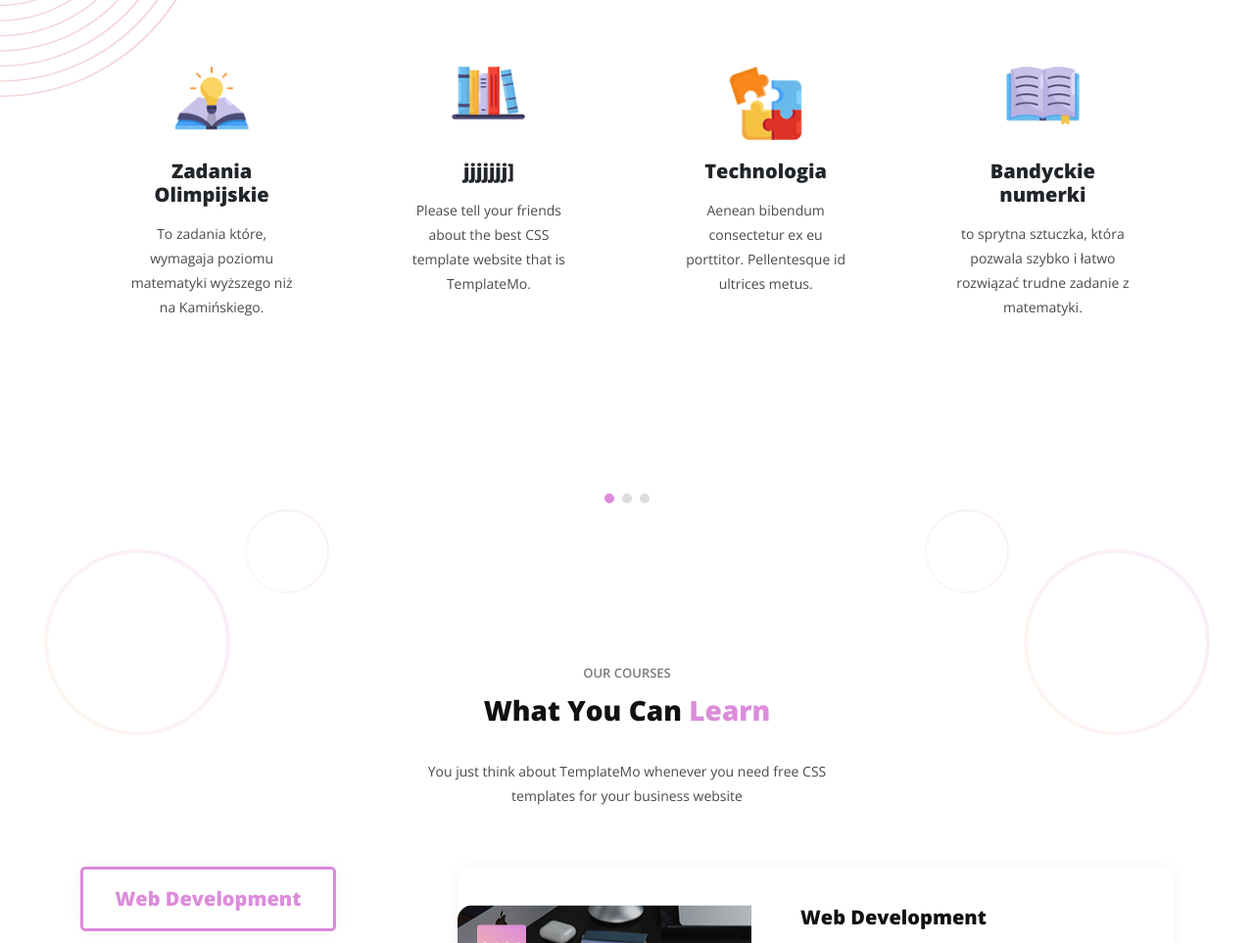
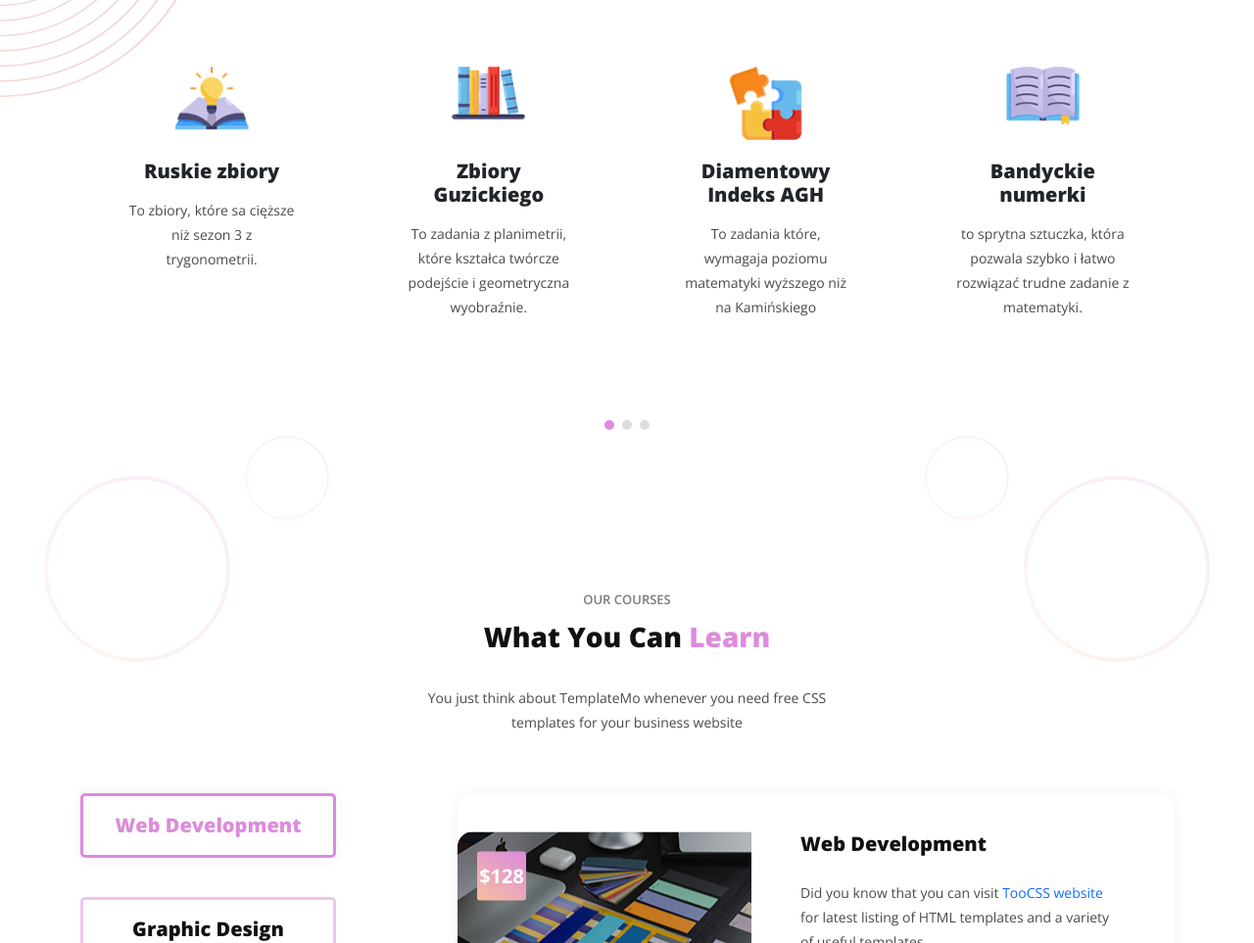
Before and after one commit to kaflowaty/zadaniamajowe, a plain HTML site: page index.html in a window 1280 px wide. Shown: the part 941-1904 px from the top of the page at 98% size. Drawn offline with nearby package versions, Linux system fonts and the light colour scheme.

Commit message:
Update index.html
adada

```diff
--- a/index.html
+++ b/index.html
@@ -119,8 +119,8 @@ https://templatemo.com/tm-573-Neck hurt
                 <div class="icon">
                   <img src="assets/images/service-icon-02.png" alt="">
                 </div>
-                <h4>Zadania Olimpijskie</h4>
-                <p>To zadania które, wymagaja poziomu matematyki wyższego niż na Kamińskiego.</p>
+                <h4>Ruskie zbiory</h4>
+                <p>To zbiory, które sa cięższe niż sezon 3 z trygonometrii.</p>
               </div>
             </div>
             <div class="item">
@@ -128,8 +128,8 @@ https://templatemo.com/tm-573-Neck hurt
                 <div class="icon">
                   <img src="assets/images/service-icon-03.png" alt="">
                 </div>
-                <h4> jjjjjjj]</h4>
-                <p>Please tell your friends about the best CSS template website that is TemplateMo.</p>
+                <h4> Zbiory Guzickiego </h4>
+                <p> To zadania z planimetrii, które kształca twórcze podejście i geometryczna wyobraźnie. </p>
               </div>
             </div>
             <div class="item">
@@ -137,8 +137,8 @@ https://templatemo.com/tm-573-Neck hurt
                 <div class="icon">
                   <img src="assets/images/service-icon-04.png" alt="">
                 </div>
-                <h4>Technologia</h4>
-                <p>Aenean bibendum consectetur ex eu porttitor. Pellentesque id ultrices metus.</p>
+                <h4>Diamentowy Indeks AGH</h4>
+                <p>To zadania które, wymagaja poziomu matematyki wyższego niż na Kamińskiego</p>
               </div>
             </div>
             <div class="item">
@@ -155,8 +155,8 @@ https://templatemo.com/tm-573-Neck hurt
                 <div class="icon">
                   <img src="assets/images/service-icon-02.png" alt="">
                 </div>
-                <h4>Diamentowy Indeks AGH</h4>
-                <p>To ogólnopolska olimpiada przedmiotowa, której laureaci mogą ubiegać się o przyjęcie na studia w AGH z pominięciem postępowania kwalifikacyjnego.</p>
+                <h4>Ruskie zbiory</h4>
+                <p>vTo zadania które, wymagaja poziomu matematyki wyższego niż na Kamińskiego</p>
               </div>
             </div>
             <div class="item">
@@ -173,8 +173,8 @@ https://templatemo.com/tm-573-Neck hurt
                 <div class="icon">
                   <img src="assets/images/service-icon-04.png" alt="">
                 </div>
-                <h4>Technology</h4>
-                <p>Aenean bibendum consectetur ex eu porttitor. Pellentesque id ultrices metus.</p>
+                <h4>Zbiory Guzickiego</h4>
+                <p>To zadania z planimetrii, które kształca twórcze podejście i geometryczna wyobraźnie.</p>
               </div>
             </div>
             <div class="item">
@@ -182,8 +182,8 @@ https://templatemo.com/tm-573-Neck hurt
                 <div class="icon">
                   <img src="assets/images/service-icon-01.png" alt="">
                 </div>
-                <h4>Bandyckie numerki</h4>
-                <p>to sprytna sztuczka, która pozwala szybko i łatwo rozwiązać trudne zadanie z matematyki.</p>
+                <h4>Diamentowy Indeks AGH</h4>
+                <p>To zadania które, wymagaja poziomu matematyki wyższego niż na Kamińskiego.</p>
               </div>
             </div>
             <div class="item">
@@ -191,8 +191,8 @@ https://templatemo.com/tm-573-Neck hurt
                 <div class="icon">
                   <img src="assets/images/service-icon-02.png" alt="">
                 </div>
-                <h4>Creative Ideas</h4>
-                <p>Aenean bibendum consectetur ex eu porttitor. Pellentesque id ultrices metus.</p>
+                <h4>Bandyckie Numerki </h4>
+                <p>to sprytna sztuczka, która pozwala szybko i łatwo rozwiązać trudne zadanie z matematyki.</p>
               </div>
             </div>
             <div class="item">
@@ -200,8 +200,8 @@ https://templatemo.com/tm-573-Neck hurt
                 <div class="icon">
                   <img src="assets/images/service-icon-03.png" alt="">
                 </div>
-                <h4>Ready Target</h4>
-                <p>In non nisi eget magna efficitur ultricies non quis sapien. Pellentesque tellus.</p>
+                <h4>Ruskie zbiory</h4>
+                <p>To zbiory, które sa cięższe niż sezon 3 z trygonometrii.</p>
               </div>
             </div>
             <div class="item">
@@ -209,8 +209,8 @@ https://templatemo.com/tm-573-Neck hurt
                 <div class="icon">
                   <img src="assets/images/service-icon-04.png" alt="">
                 </div>
-                <h4>Technology</h4>
-                <p>Praesent accumsan condimentum arcu, id porttitor est semper nec. Nunc diam lorem.</p>
+                <h4>Zbiory Guzickiego</h4>
+                <p>To zadania z planimetrii, które kształca twórcze podejście i geometryczna wyobraźnie.</p>
               </div>
             </div>
           </div>
```
